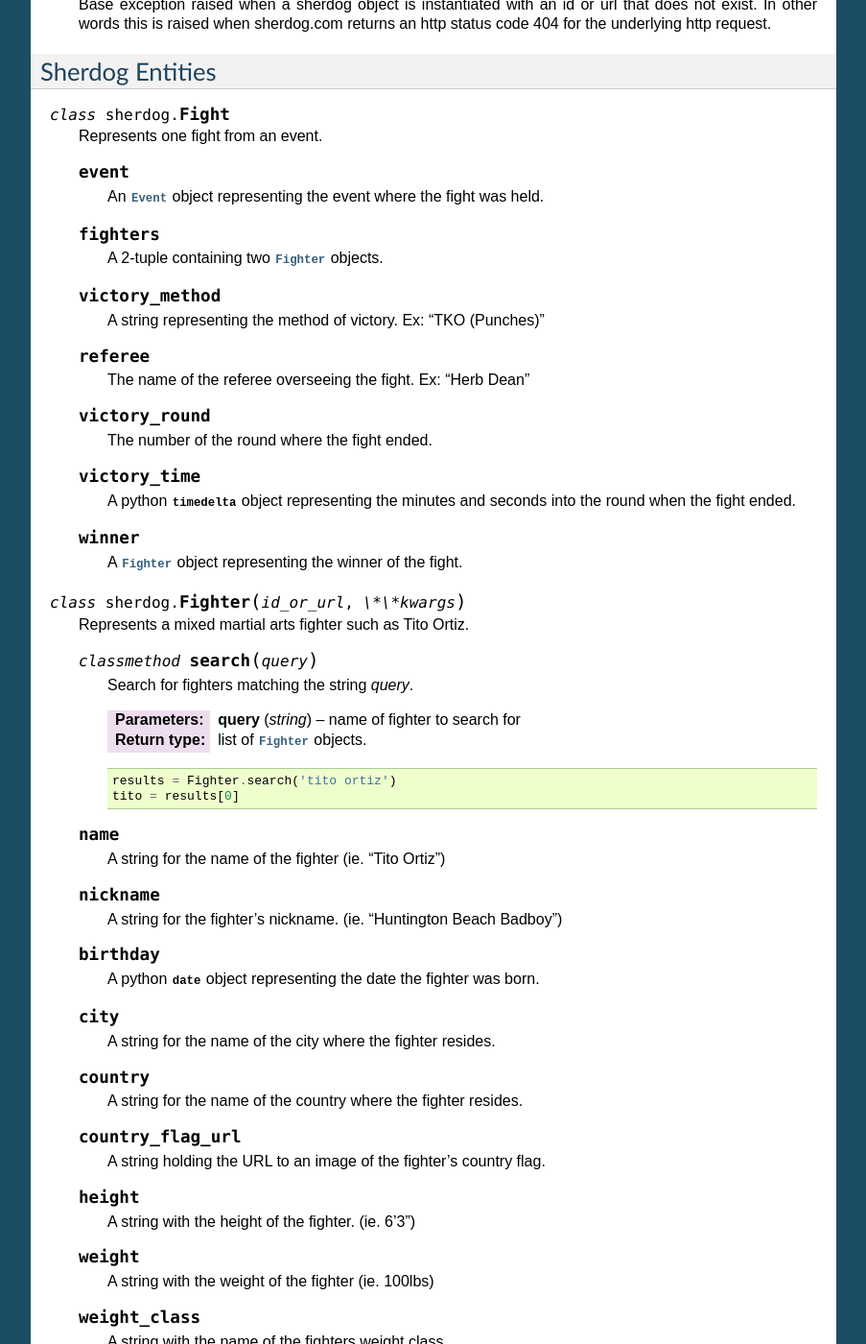
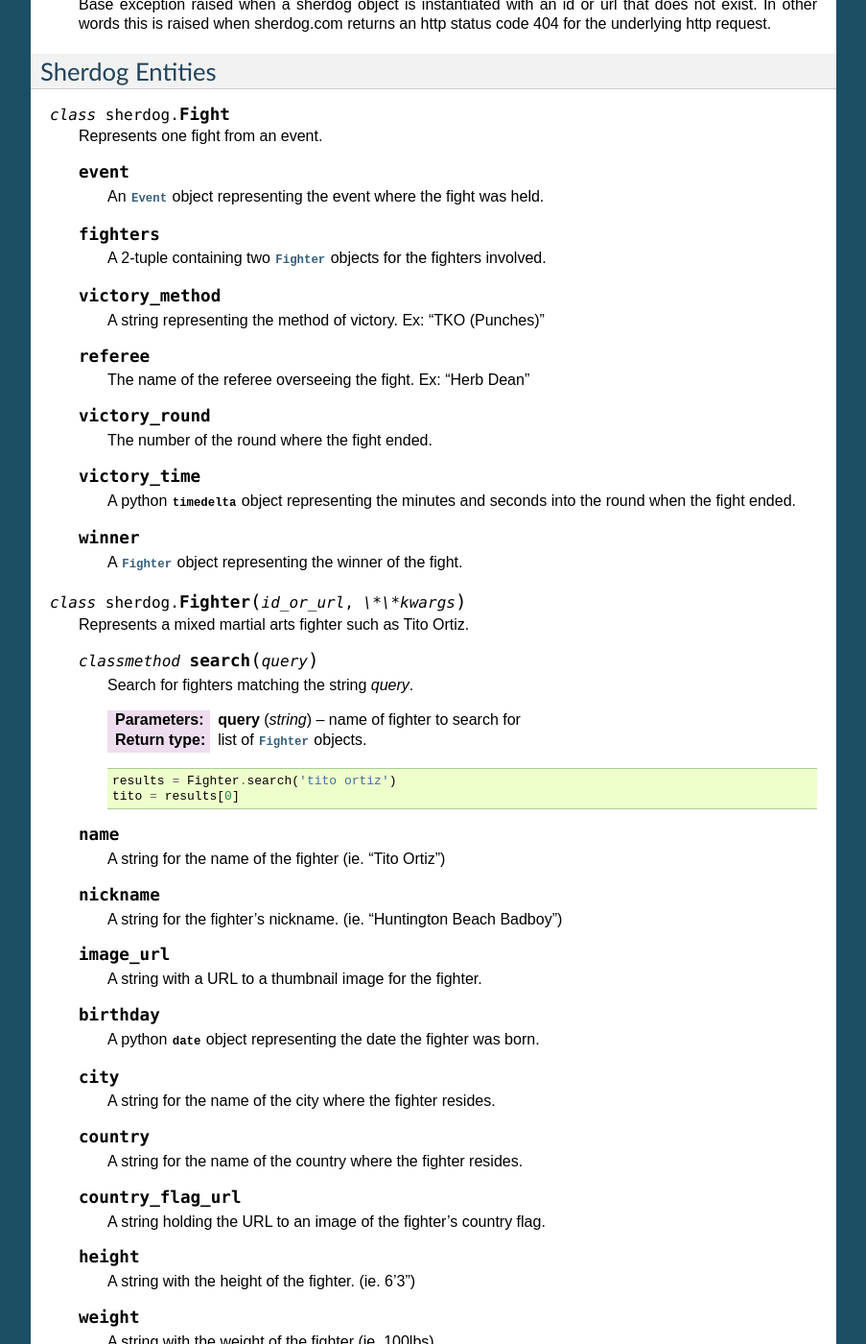
Before and after one commit to jc0n/sherdog-scraper, a Sphinx documentation site: the page built from doc/source/sherdog.rst, in a window 1280 px wide and 1400 px high, scrolled down 1944 px. Shown: the whole window at 96% size, without its empty margins (198-1101 px from the left). Built offline with Sphinx 7.4.7, drawn with Linux system fonts in a browser that asks for light colours.

Commit message:
Update doc with fighter image_url attribute

```diff
--- a/doc/source/sherdog.rst
+++ b/doc/source/sherdog.rst
@@ -148,7 +148,7 @@
 
     .. attribute:: fighters
 
-       A 2-tuple containing two :class:`Fighter` objects.
+       A 2-tuple containing two :class:`Fighter` objects for the fighters involved.
 
     .. attribute:: victory_method
 
@@ -195,6 +195,10 @@
     .. attribute:: nickname
 
        A string for the fighter's nickname. (ie. "Huntington Beach Badboy")
+
+    .. attribute:: image_url
+
+       A string with a URL to a thumbnail image for the fighter.
 
     .. attribute:: birthday
 
```
